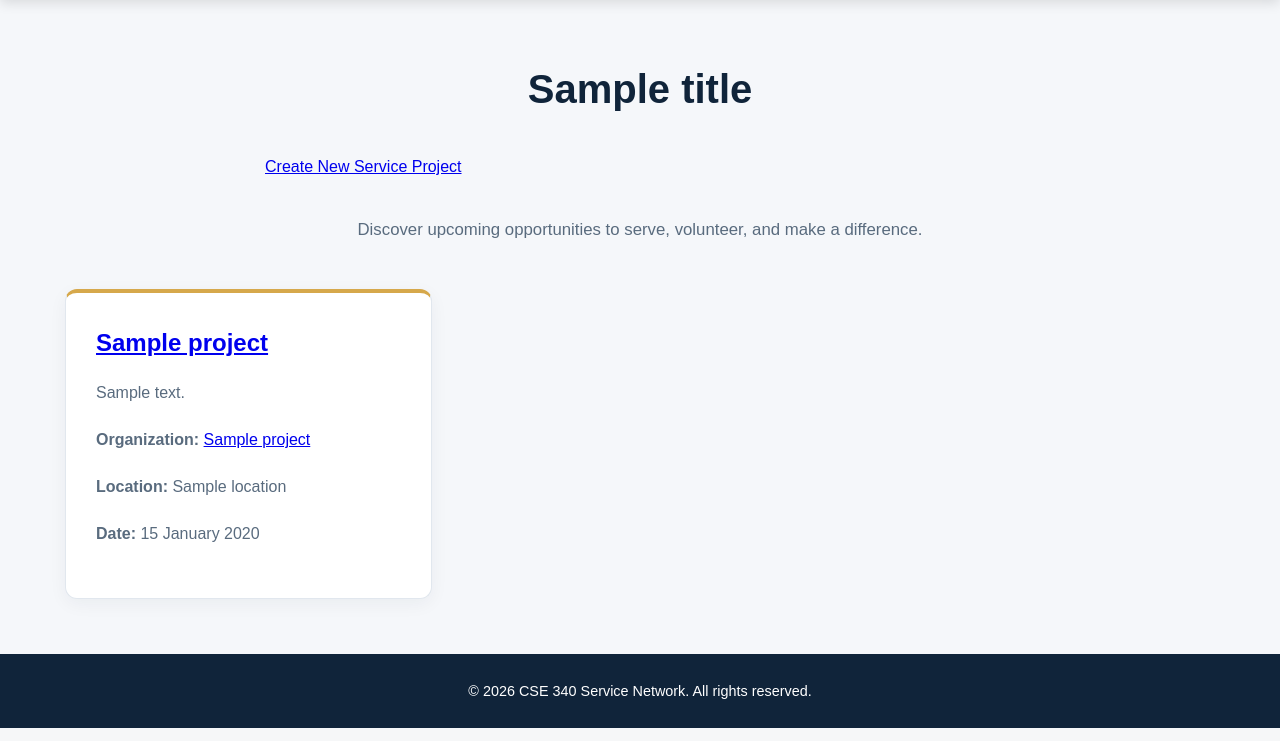
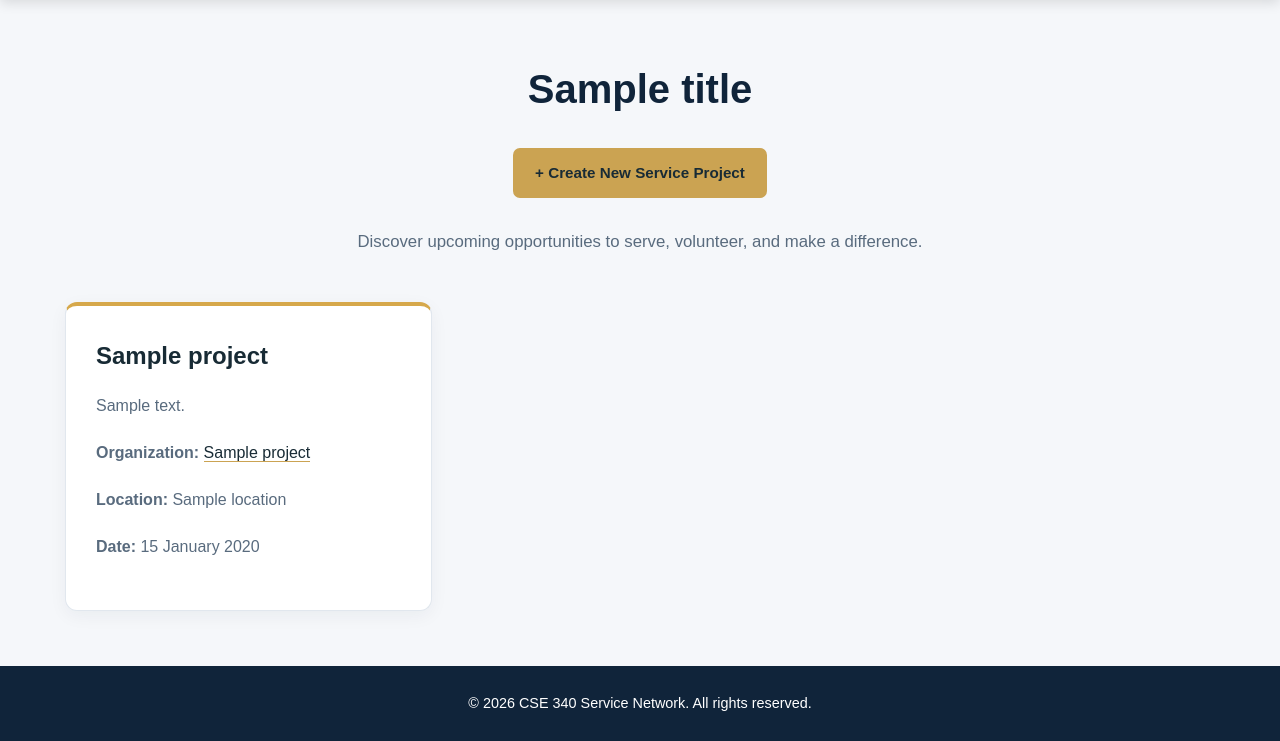
Before and after one commit to ferdinandstanley/cse340-course, a Node server app: template src/views/projects.ejs in a window 1280 px wide. Shown: the part 71-812 px from the top of the page. Run offline with Node 20, Linux system fonts and the light colour scheme; the template is opened without the code that fills it: most values are stand-ins (such as "Sample title", 1, 10 or a date in 2020).

Commit message:
styles updated

```diff
--- a/public/css/main.css
+++ b/public/css/main.css
@@ -840,3 +840,44 @@ main.container>p:last-child a:focus-visible {
         text-align: center;
     }
 }
+
+/* Projects page link styling */
+
+.project-actions .action-button {
+    text-decoration: none;
+}
+
+.project-title-link,
+.project-title-link:visited {
+    color: #182B35;
+    text-decoration: none;
+    transition: color 0.2s ease;
+}
+
+.project-title-link:hover {
+    color: #cba352;
+}
+
+.organization-link,
+.organization-link:visited {
+    color: #182B35;
+    text-decoration: none;
+    border-bottom: 1px solid #cba352;
+}
+
+.organization-link:hover {
+    color: #b58d3f;
+}
+
+/* Center Create New Service Project button */
+.project-actions {
+    display: flex;
+    justify-content: center;
+    align-items: center;
+    width: 100%;
+    margin: 25px auto 30px;
+}
+
+.project-actions .action-button {
+    text-align: center;
+}
--- a/src/views/projects.ejs
+++ b/src/views/projects.ejs
@@ -8,7 +8,9 @@
             </h1>
 
             <div class="project-actions">
-                <a href="/new-project">Create New Service Project</a>
+                <a href="/new-project" class="action-button edit-button">
+                    + Create New Service Project
+                </a>
             </div>
 
             <p>
@@ -30,7 +32,7 @@
                         <article class="project-card">
 
                             <h2>
-                                <a href="/project/<%= project.project_id %>">
+                                <a class="project-title-link" href="/project/<%= project.project_id %>">
                                     <%= project.title %>
                                 </a>
                             </h2>
@@ -41,7 +43,7 @@
 
                             <p>
                                 <strong>Organization:</strong>
-                                <a href="/organization/<%= project.organization_id %>">
+                                <a class="organization-link" href="/organization/<%= project.organization_id %>">
                                     <%= project.organization_name %>
                                 </a>
                             </p>
@@ -53,8 +55,8 @@
 
                             <p>
                                 <strong>Date:</strong>
-                                <%= new Date(project.date).toLocaleDateString('en-GB', { day: 'numeric' , month: 'long'
-                                    , year: 'numeric' , timeZone: 'UTC' }) %>
+                                <%= new Date(project.date).toLocaleDateString( 'en-GB' , { day: 'numeric' ,
+                                    month: 'long' , year: 'numeric' , timeZone: 'UTC' } ) %>
                             </p>
 
                         </article>
```
